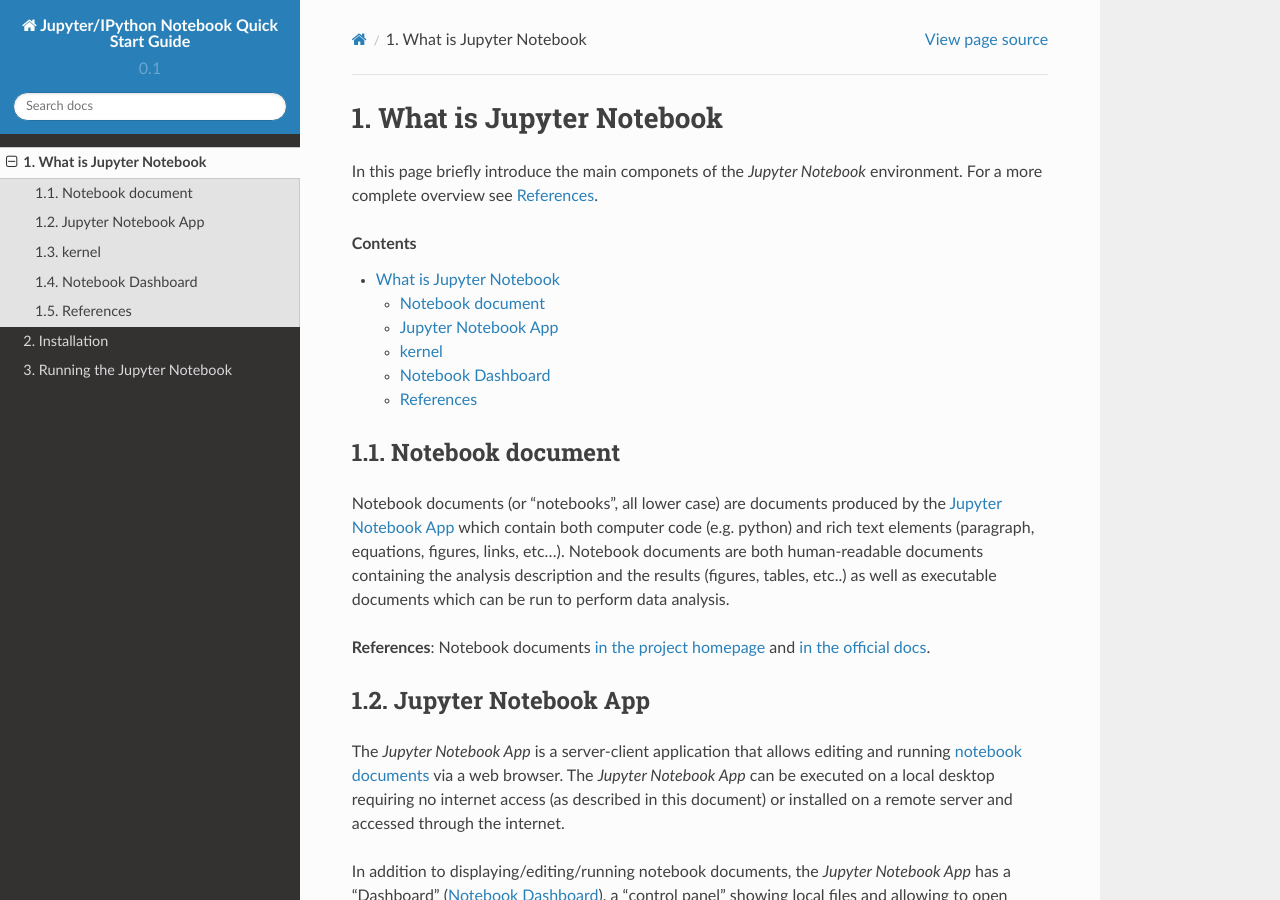
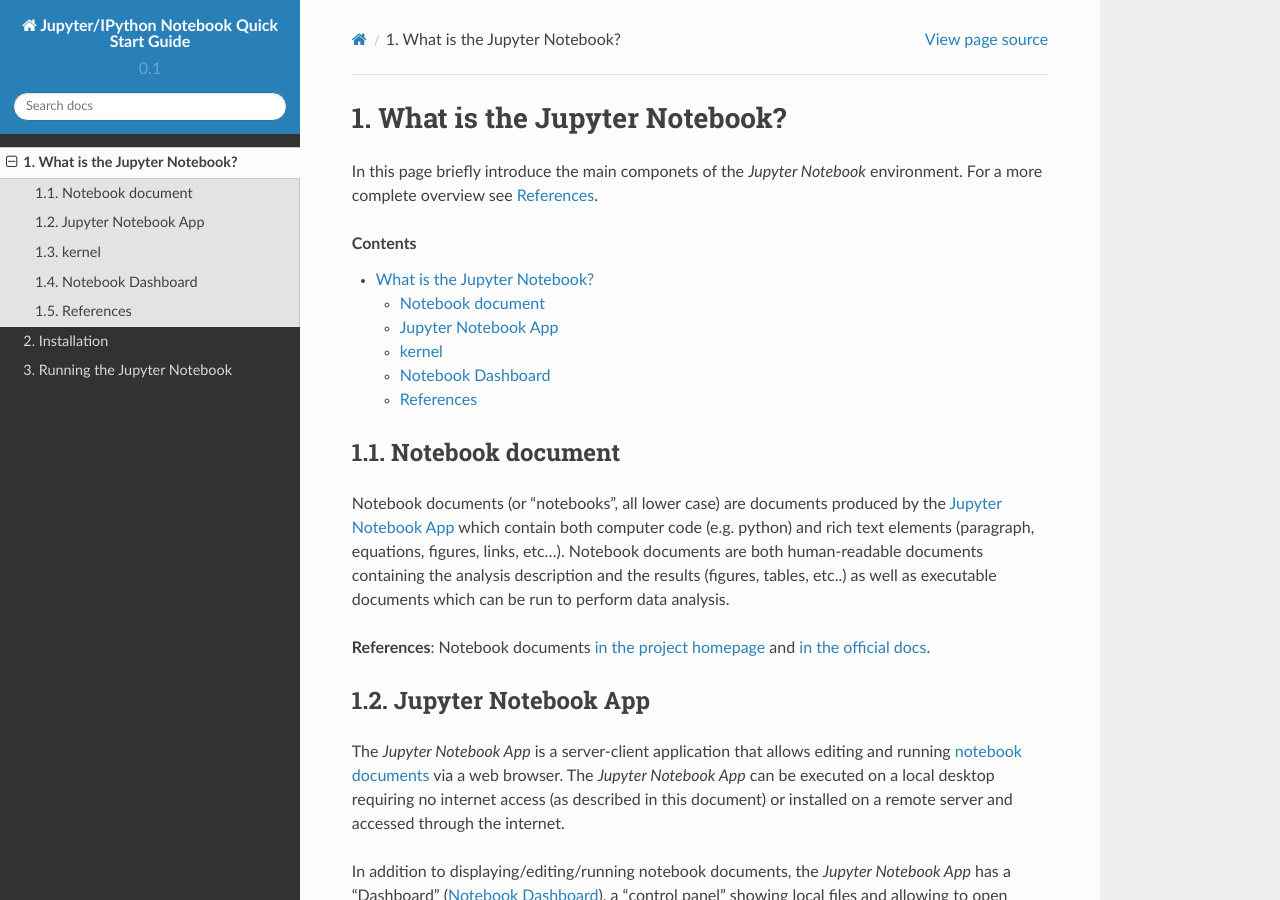
Before and after one commit to tritemio/jupyter_notebook_beginner_guide, a Sphinx documentation site: the page built from docs/what_is_jupyter.rst, in a window 1280 px wide and 900 px high. Built offline with Sphinx 7.4.7 and the Read the Docs theme 2.0.0, drawn with Linux system fonts in a browser that asks for light colours; some of the changed lines change nothing that is shown; some of the changed text lies outside the part shown.

Commit message:
Update links

```diff
--- a/docs/what_is_jupyter.rst
+++ b/docs/what_is_jupyter.rst
@@ -1,7 +1,7 @@
 .. _what_is_jupyther:
 
-What is Jupyter Notebook
-========================
+What is the Jupyter Notebook?
+=============================
 
 
 In this page briefly introduce the main componets of the *Jupyter Notebook*
@@ -99,13 +99,15 @@
 - `Jupyter Notebook Documentation <http://jupyter-notebook.readthedocs.org/>`__
 - `Jupyter Project Documentation <http://jupyter.readthedocs.org/>`__
 
-Other introductory material on using *Jupyter Notebook App*:
+See also:
+
+- `What is the IPython Notebook? <http://nbviewer.jupyter.org/github/jupyter/notebook/blob/master/docs/source/examples/Notebook/What%20is%20the%20Jupyter%20Notebook.ipynb#>`__
 
 - `Notebook Basics <http://nbviewer.jupyter.org/github/jupyter/notebook/blob/master/docs/source/examples/Notebook/Notebook%20Basics.ipynb>`__, an example notebook
 
 - `Introducing IPython Notebook <http://opentechschool.github.io/python-data-intro/core/notebook.html>`__
 
-- `What is the IPython Notebook? <http://nbviewer.ipython.org/github/jupyter/strata-sv-2015-tutorial/blob/master/00%20-%20Introduction.ipynb>`__
+
 
 ....
 
```
